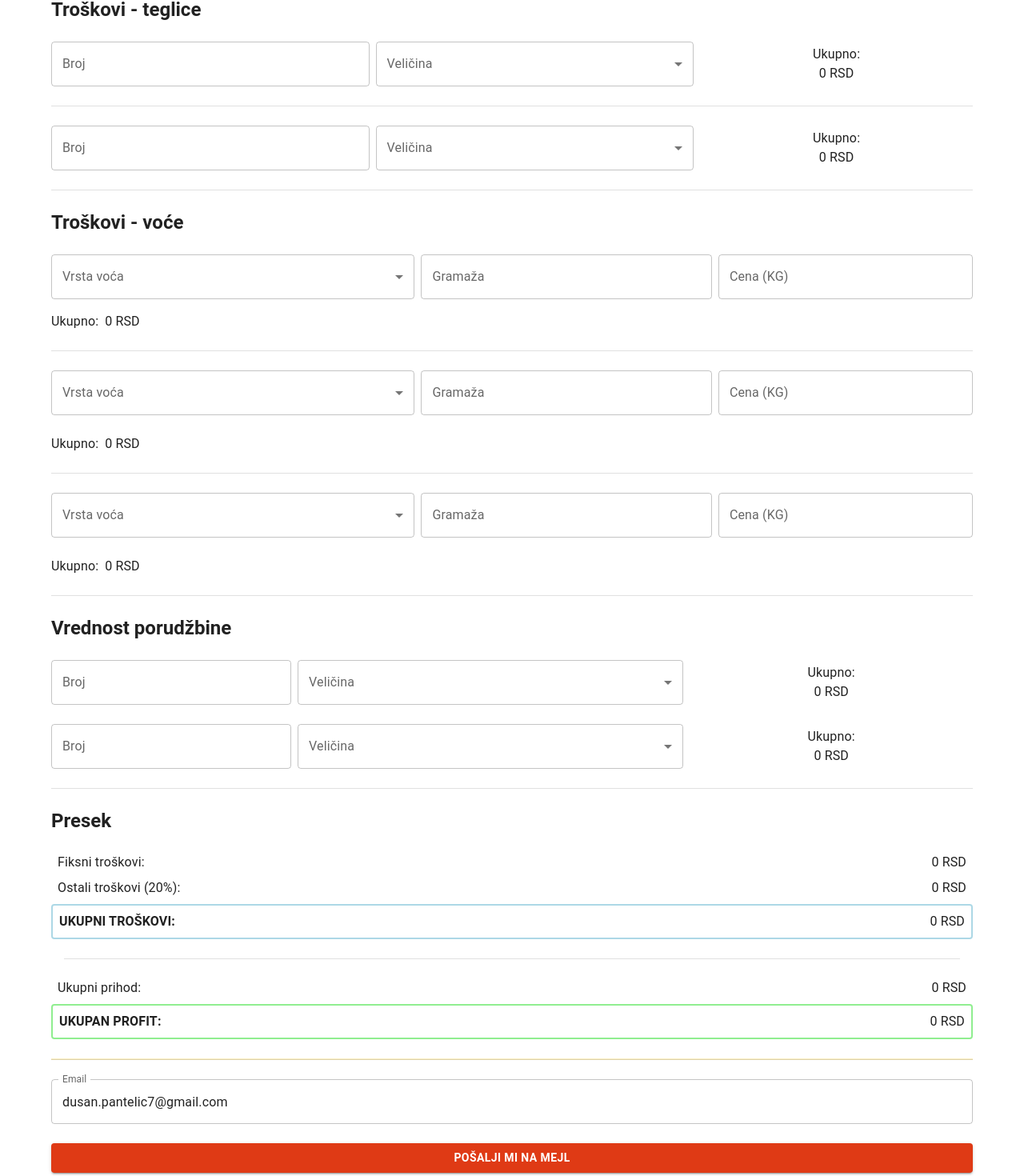
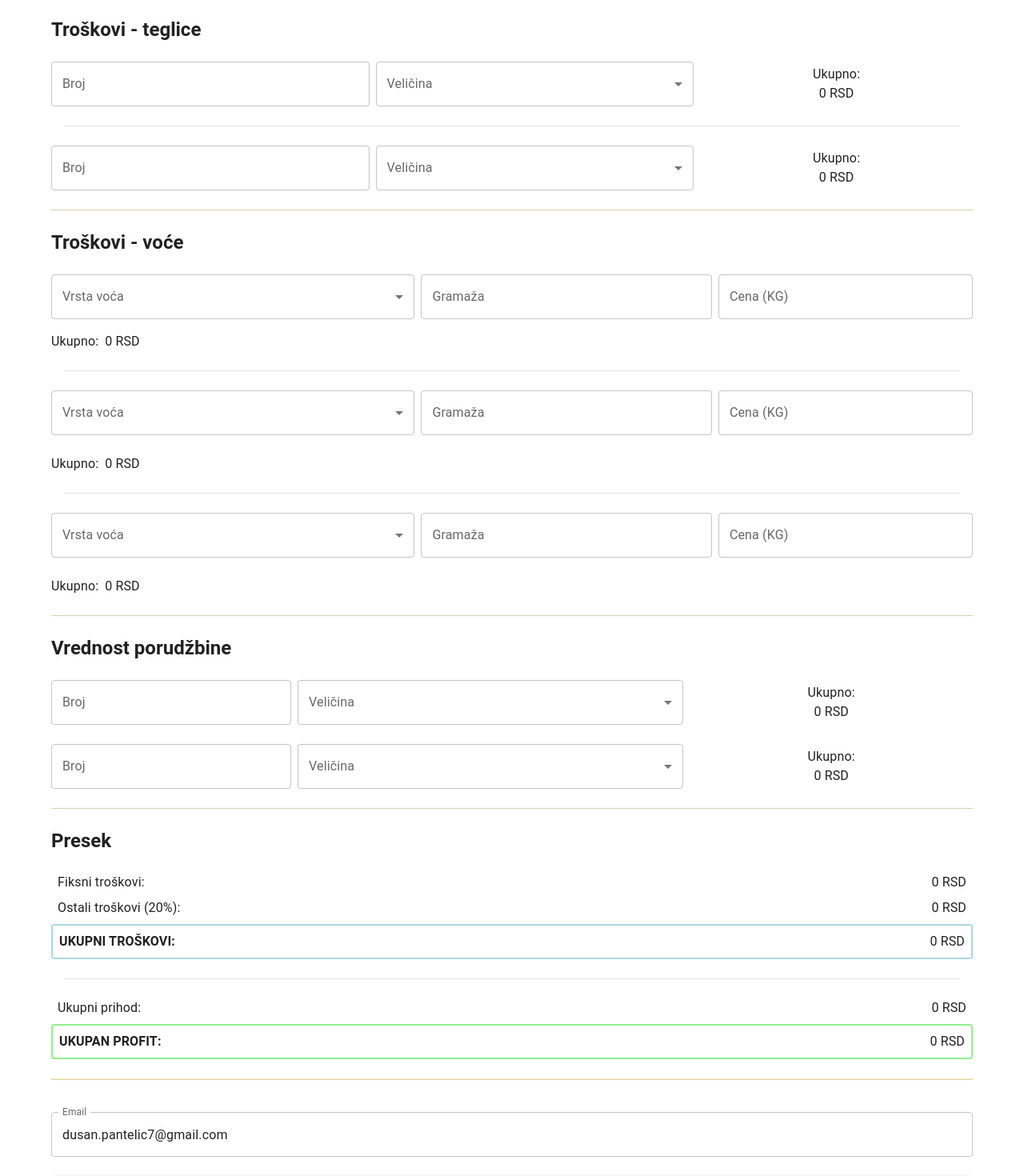
Before and after one commit to LakiTheGreat/UI_dzem_kalkulator, a React (Create React App) app in the folder my-app/: page / in a window 1280 px wide. Shown: the part 314-1784 px from the top of the page at 80% size. Built offline with nearby package versions, Linux system fonts and the light colour scheme; some icons are missing.

Commit message:
dividers polish

```diff
--- a/my-app/src/form/index.tsx
+++ b/my-app/src/form/index.tsx
@@ -281,6 +281,8 @@ export default function Form() {
           <RHFTextInput name='buyer' label='Kupac' />
         </Stack>
 
+        <Divider sx={{ bgcolor: colors.secondary }} />
+
         {/* ----------------------------------------------------------------------- */}
         <Stack gap={3}>
           <Typography variant='h5' sx={{ fontWeight: 'bold' }}>
@@ -308,7 +310,7 @@ export default function Form() {
               <FormattedPrice price={priceOfCups} />
             </Stack>
           </Stack>
-          <Divider />
+          <Divider variant='middle' />
           <Stack gap={1} direction={'row'}>
             <Stack sx={{ width: '35%' }}>
               <RHFTextInput name='numOfCups1' label='Broj' type='number' />
@@ -333,7 +335,7 @@ export default function Form() {
           </Stack>
         </Stack>
 
-        <Divider />
+        <Divider sx={{ bgcolor: colors.secondary }} />
 
         {/* ----------------------------------------------------------------------- */}
         <Stack gap={3}>
@@ -367,7 +369,7 @@ export default function Form() {
               <FormattedPrice price={fruits1Total} />
             </Stack>
           </Stack>
-          <Divider />
+          <Divider variant='middle' />
           {/* DRUGA */}
           <Stack gap={2}>
             <Stack direction='row' gap={1}>
@@ -394,7 +396,7 @@ export default function Form() {
             <Typography>{`Ukupno:`}</Typography>
             <FormattedPrice price={fruits2Total} />
           </Stack>
-          <Divider />
+          <Divider variant='middle' />
           {/* TRECA */}
           <Stack gap={2}>
             <Stack direction='row' gap={1}>
@@ -423,7 +425,7 @@ export default function Form() {
           </Stack>
         </Stack>
 
-        <Divider />
+        <Divider sx={{ bgcolor: colors.secondary }} />
 
         {/* ----------------------------------------------------------------------- */}
         <Stack gap={3}>
@@ -487,7 +489,7 @@ export default function Form() {
           </Stack>
         </Stack>
 
-        <Divider />
+        <Divider sx={{ bgcolor: colors.secondary }} />
 
         {/* ----------------------------------------------------------------------- */}
         <Typography variant='h5' sx={{ fontWeight: 'bold' }}>
@@ -566,7 +568,7 @@ export default function Form() {
           }}
         />
 
-        <Stack gap={3}>
+        <Stack gap={3} sx={{ mt: 2 }}>
           <RHFTextInput name='email' label='Email' />
           <Button
             type='submit'
```
